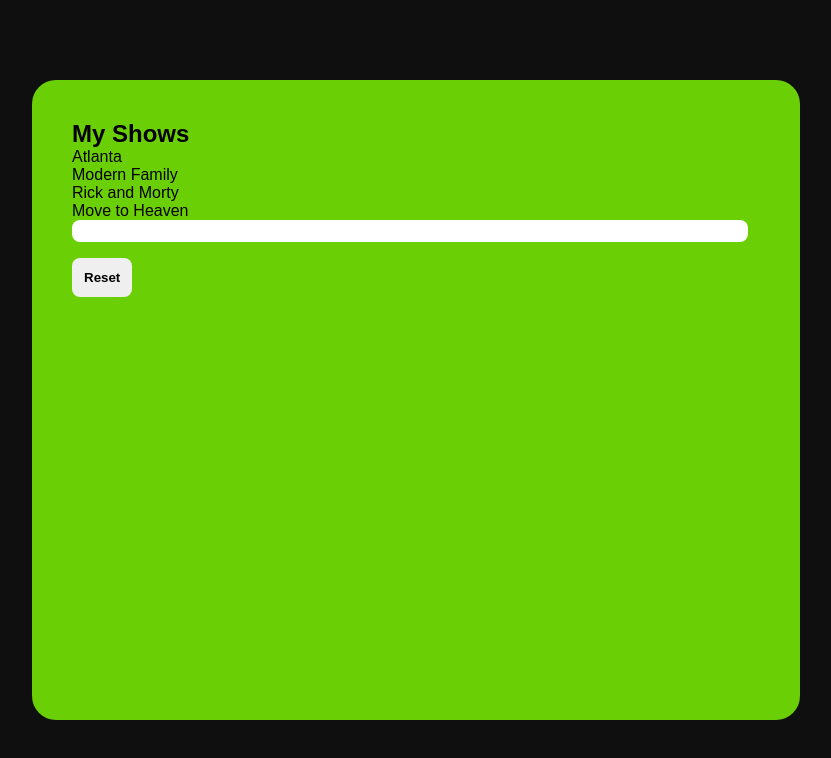
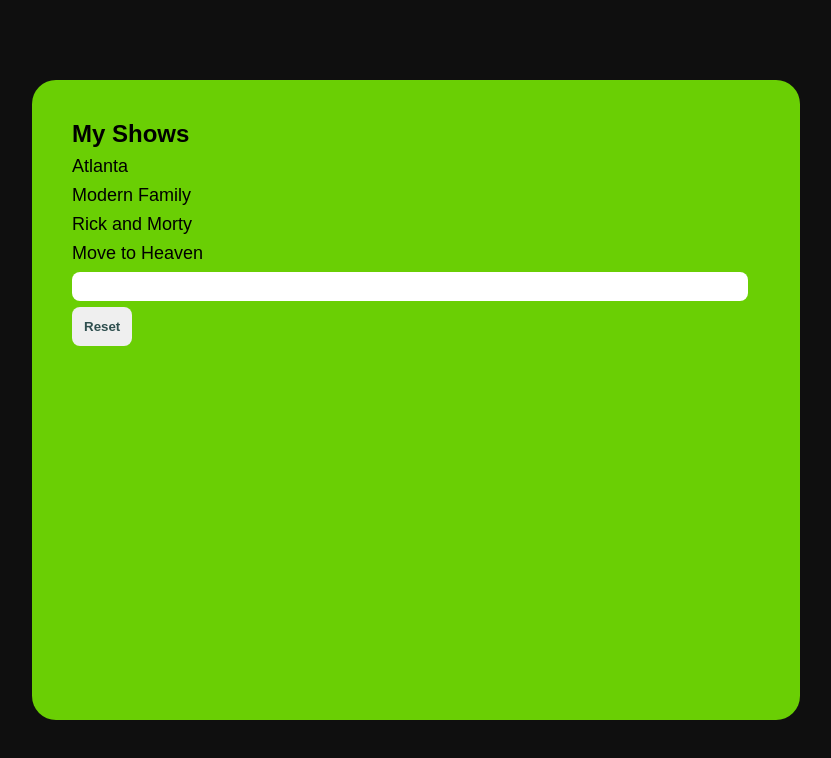
Before and after one commit to KokoBell/roster, a plain HTML site: page index.html in a window 1280 px wide. Shown: the whole page, without its empty margins (224-1055 px from the left). Drawn offline with Linux system fonts and the light colour scheme.

Commit message:
Upd: Add padding to show list

```diff
--- a/style.css
+++ b/style.css
@@ -36,18 +36,23 @@ section {
     overflow-y: scroll;
     scroll-behavior: smooth;
     max-height: 90%;
+    padding-bottom: 24px;
 }
 
 li {
     list-style: none;
+    margin-top: 8px;
+    margin-bottom: 8px;
+    font-size: large;
 }
 
 .showInput {
+    font-size: large;
     border: none;
     width: 96%;
     margin-right: 4%;
     margin-bottom: 16px;
-    height: 1.4rem;
+    height: 1.8rem;
     padding-left: 8px;
     border-radius: 8px;
 }
@@ -57,10 +62,14 @@ li {
 }
 
 #clearStorageBtn {
+    position: relative;
+    bottom: 6%;
+    color: darkslategray;
     border: none;
     padding: 12px;
     border-radius: 8px;
     font-weight: 600;
+    margin-bottom: 16px;
 }
 
 @media (max-width: 700px) {
```
